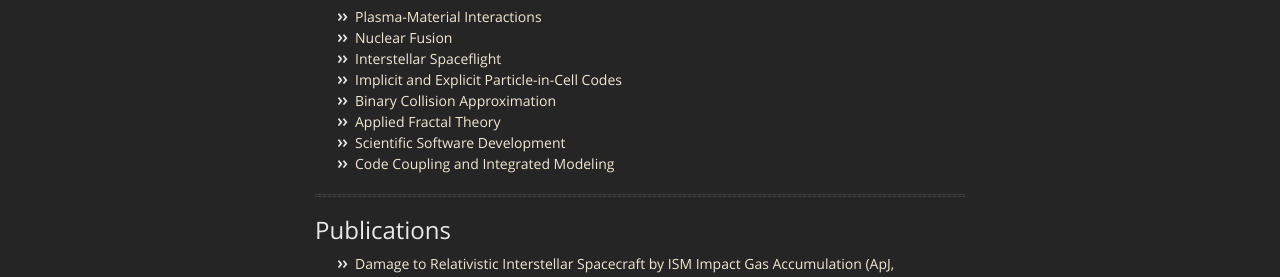
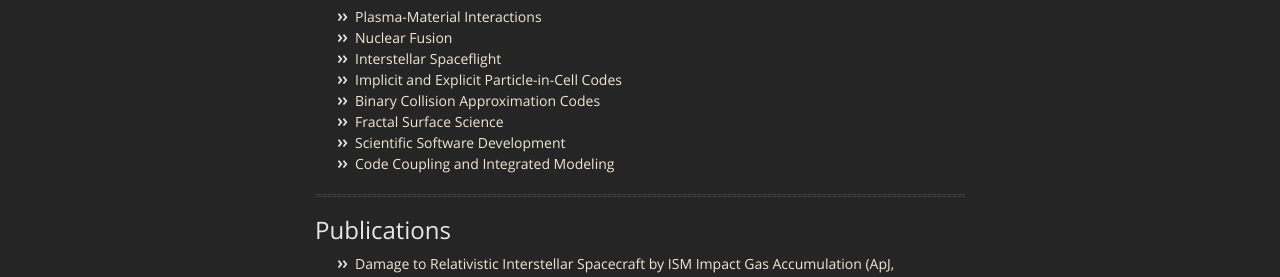
Before and after one commit to drobnyjt/test_jekyll, a Jekyll site: the page built from index.md, in a window 1280 px wide and 900 px high. Shown: the part 306-583 px from the top of the window. Built offline with Jekyll 4.4.1, drawn with Linux system fonts in a browser that asks for light colours; our own code applies the rules of GitHub Pages for plain Markdown files.

Commit message:
Update index.md

```diff
--- a/index.md
+++ b/index.md
@@ -8,8 +8,8 @@ layout: default
 * Nuclear Fusion
 * Interstellar Spaceflight
 * Implicit and Explicit Particle-in-Cell Codes
-* Binary Collision Approximation
-* Applied Fractal Theory
+* Binary Collision Approximation Codes
+* Fractal Surface Science
 * Scientific Software Development
 * Code Coupling and Integrated Modeling
 
```
